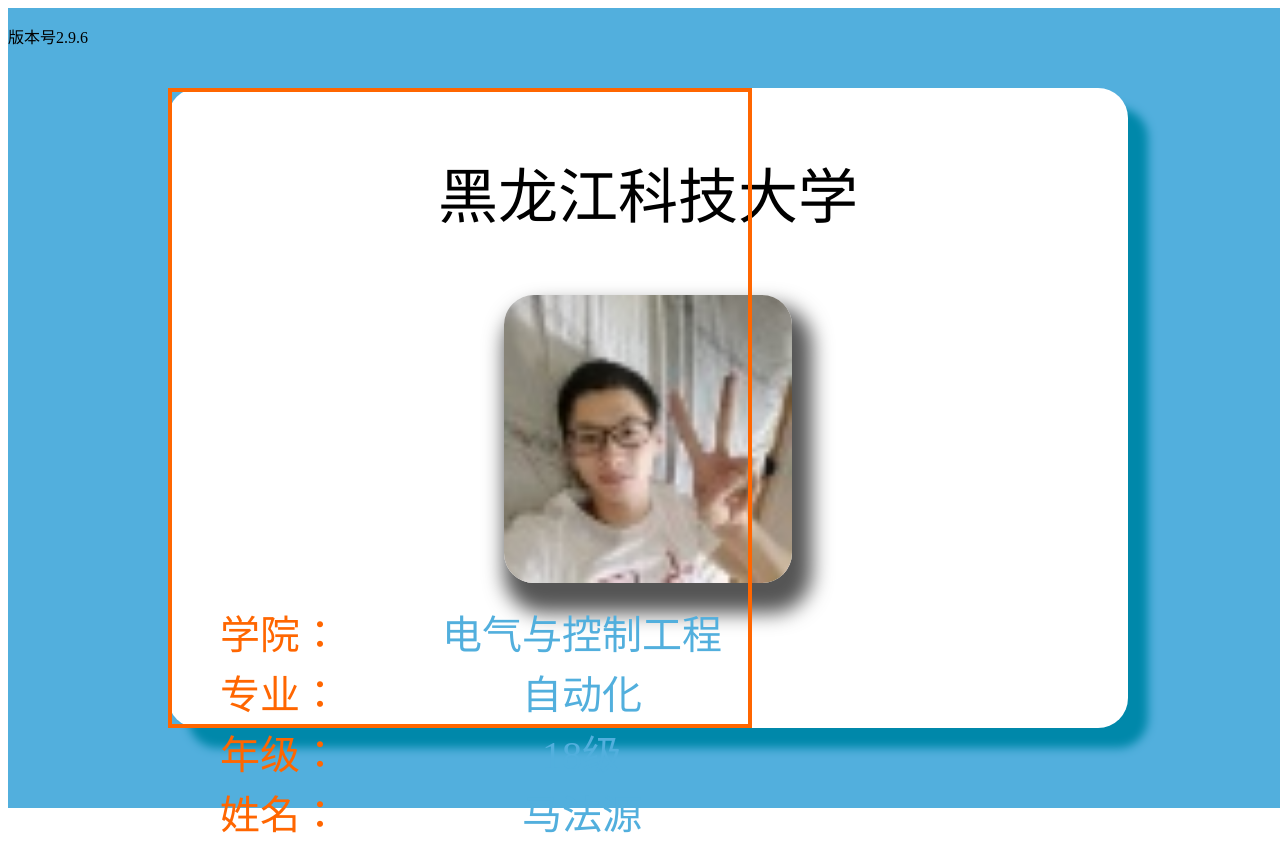
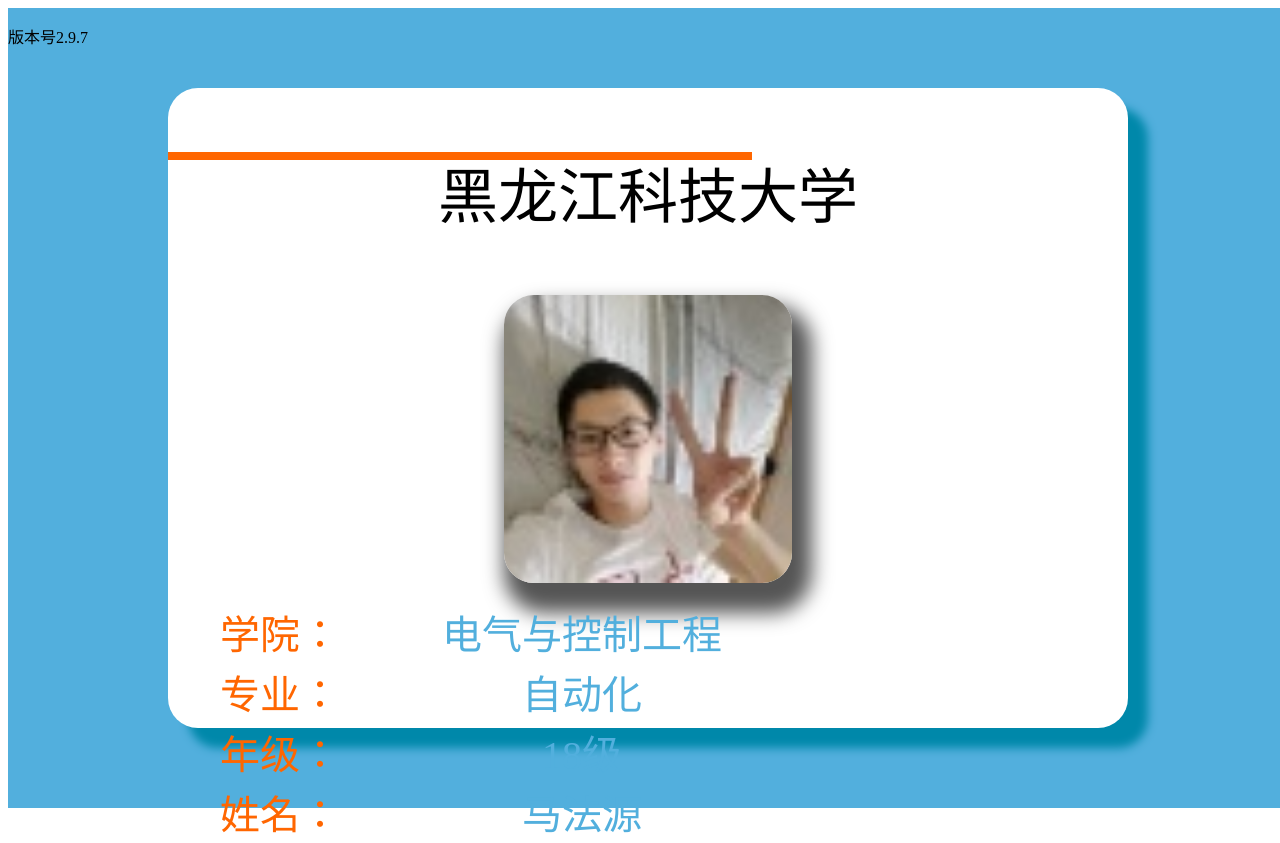
Before and after one commit to mafayc/mafayc.github.io, a plain HTML site: page index.html in a window 1280 px wide. Drawn offline with Linux system fonts and the light colour scheme.

Commit message:
Update index.html

```diff
--- a/index.html
+++ b/index.html
@@ -33,7 +33,7 @@
 #p1 {
           text-align:center;
           font-size: 60px;}
-#hx {position: absolute;top:0; bottom:0;margin: auto; width:60%; border:4px solid #ff6600;/*padding:10% 50%;*/}
+#hx {position: absolute;top:10%; margin: auto; width:60%; border:4px solid #ff6600;/*padding:10% 50%;*/}
 
 #tu {
 
@@ -102,7 +102,7 @@
 
 
   </div>
-    <p>版本号2.9.6
+    <p>版本号2.9.7
    </p>
 </div>
 <!--以下别动，没问题-->
```
